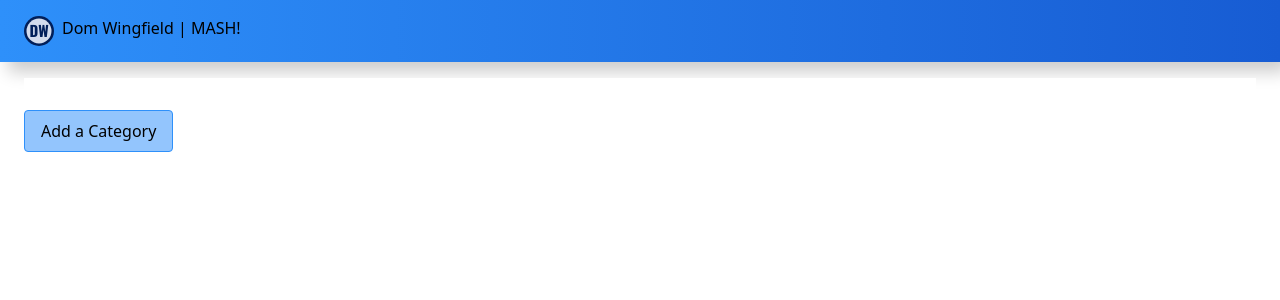
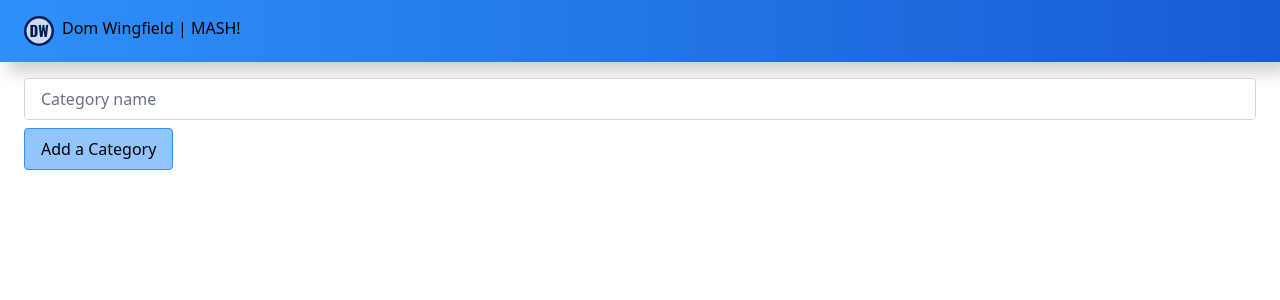
Before and after one commit to djwingfield/gelt-mash, a Vue app in the folder apps/gelt-mash/: page / in a window 1280 px wide. Both pictures are taken after a click on the button "Add a Category". Shown: the top 300 px of the page. Built offline with nearby package versions, Linux system fonts and the light colour scheme.

Commit message:
Add input styling

```diff
--- a/apps/gelt-mash/src/components/mash/CategoryForm.vue
+++ b/apps/gelt-mash/src/components/mash/CategoryForm.vue
@@ -6,7 +6,7 @@ const mashStore = useMashStore();
 
 <template>
     <div class="flex flex-col gap-2">
-        <input v-for="category of mashStore.categories" v-model="category.name" />
+        <input v-for="category of mashStore.categories" v-model="category.name" placeholder="Category name" />
         <button class="self-start" @click="mashStore.addCategory('')">Add a Category</button>
     </div>
 </template>
--- a/apps/gelt-mash/src/style.css
+++ b/apps/gelt-mash/src/style.css
@@ -13,6 +13,10 @@
         @apply px-4 py-2 rounded bg-blue-300 border border-blue-500;
     }
 
+    input {
+        @apply px-4 py-2 rounded border border-gray-300 text-gray-900 placeholder:text-gray-500;
+    }
+
     .content-px {
         @apply px-6;
     }
--- a/apps/gelt-mash/tailwind.config.js
+++ b/apps/gelt-mash/tailwind.config.js
@@ -12,6 +12,15 @@ export default {
                     700: '#175CD3',
                     900: '#194185',
                 },
+                gray: {
+                    25: '#FCFCFD',
+                    200: '#EAECF0',
+                    300: '#D0D5DD',
+                    500: '#667085',
+                    600: '#475467',
+                    700: '#344054',
+                    900: '#101828',
+                },
             },
             backgroundImage: {
                 header: 'linear-gradient(90deg, #2E90FA 0%, #175CD3 100%)',
```
